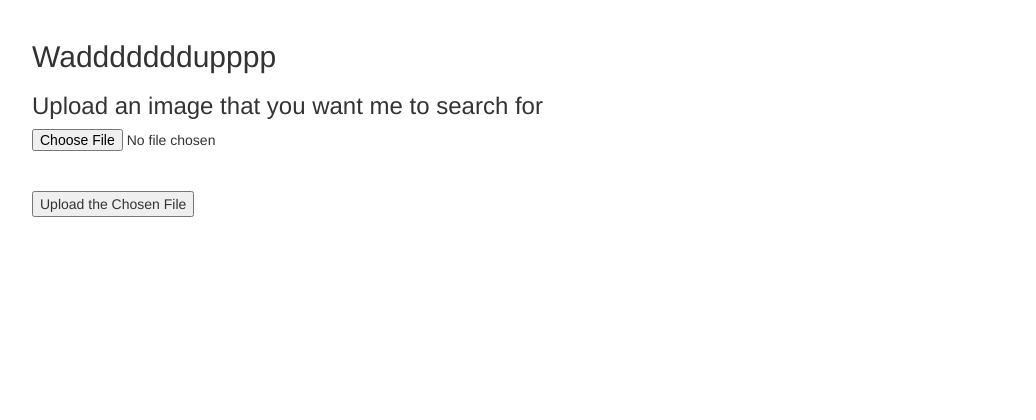
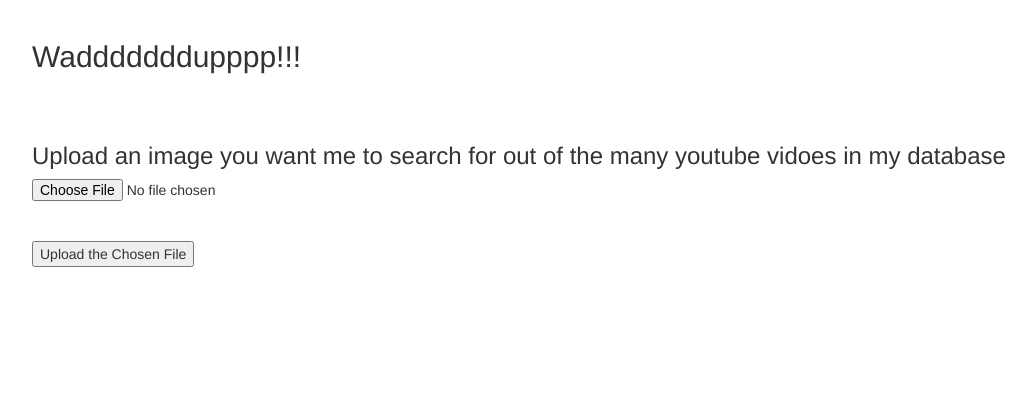
Before and after one commit to gylu/videoSceneSearch, a Flask app: page / in a window 1280 px wide. Shown: the part 52-472 px from the top of the page, without its empty margins (53-1089 px from the left). Run offline with Flask 2, Linux system fonts and the light colour scheme; some libraries are stand-ins or nearby versions.

```diff
--- a/webserver/vss_flask/templates/home.html
+++ b/webserver/vss_flask/templates/home.html
@@ -1,13 +1,17 @@
 {% extends "layout.html" %}
 {% block content %}
   <div class="container">
-    <h2>Wadddddddupppp</h2>
-    <h3>Upload an image that you want me to search for</h3>
+    <h2>Wadddddddupppp!!!</h2>
+    <br>
+    <br>
+    <h3>Upload an image you want me to search for out of the many youtube vidoes in my database</h3>
 
 	<form action="upload" method="post" enctype="multipart/form-data">
 		<input type="file" name="uploadFile"><br /><br />
 		<input type="submit" value="Upload the Chosen File">
 	</form>
+
+
   </div>
 
 {% endblock %}
```
